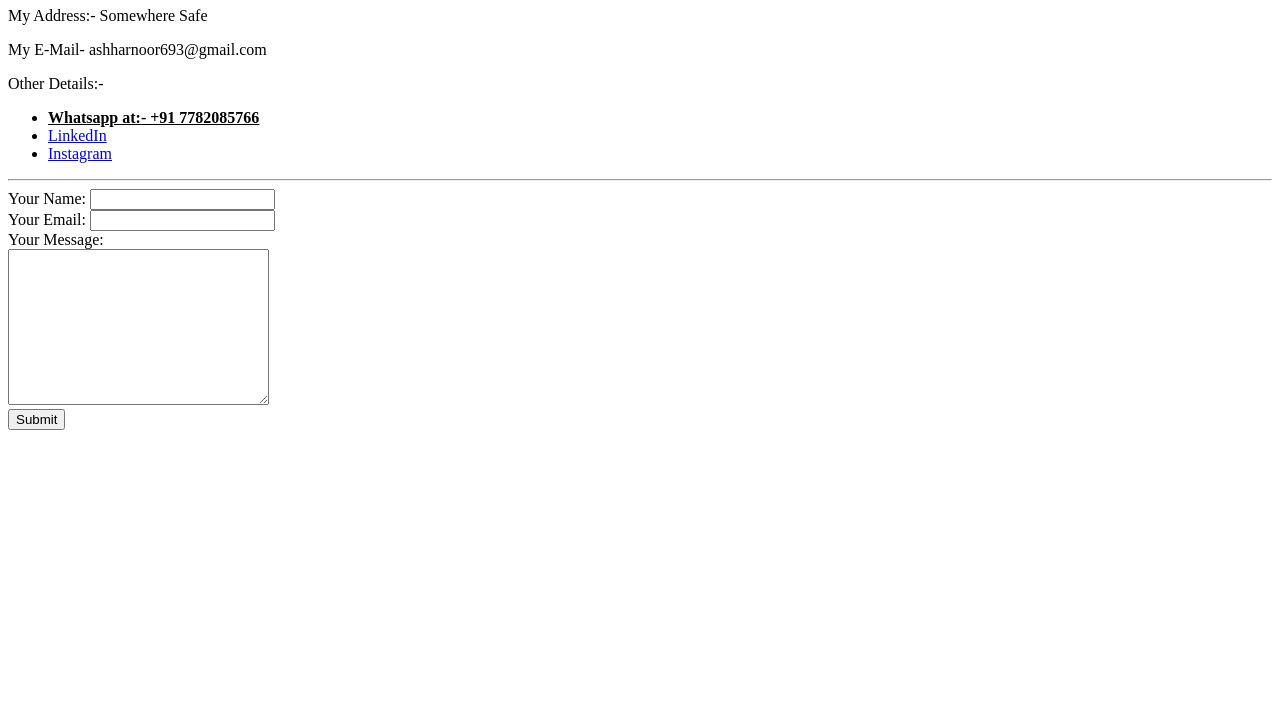
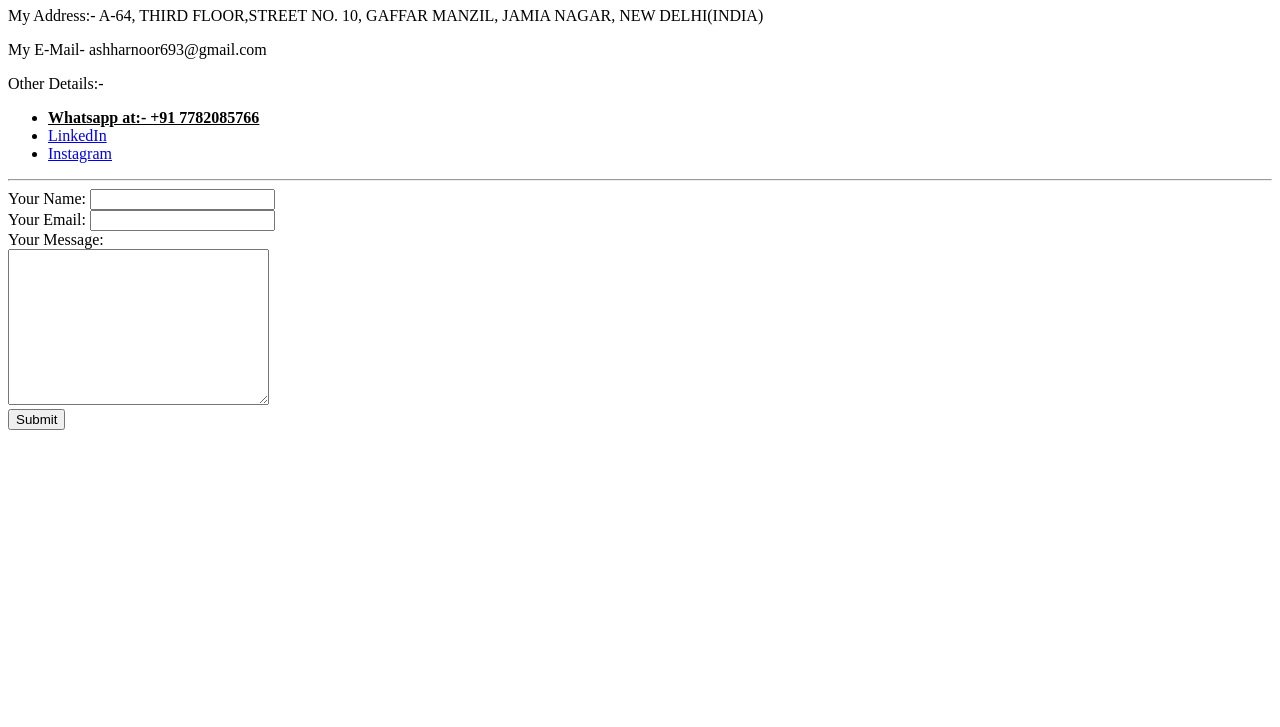
Before and after one commit to devnull29/cv, a plain HTML site: page contact.html in a window 1280 px wide. Shown: the part 73-800 px from the top of the page. Drawn offline with Linux system fonts and the light colour scheme.

Commit message:
Add files via upload

```diff
--- a/contact.html
+++ b/contact.html
@@ -8,7 +8,7 @@
 </head>
 <body>
     <h1>My Contact Details</h1>
-    <p>My Address:- Somewhere Safe</p>
+    <p>My Address:- A-64, THIRD FLOOR,STREET NO. 10, GAFFAR MANZIL, JAMIA NAGAR, NEW DELHI(INDIA)</p>
     <p>My E-Mail- ashharnoor693@gmail.com</p>
     <p>Other Details:-</p>
     <ul>
```
